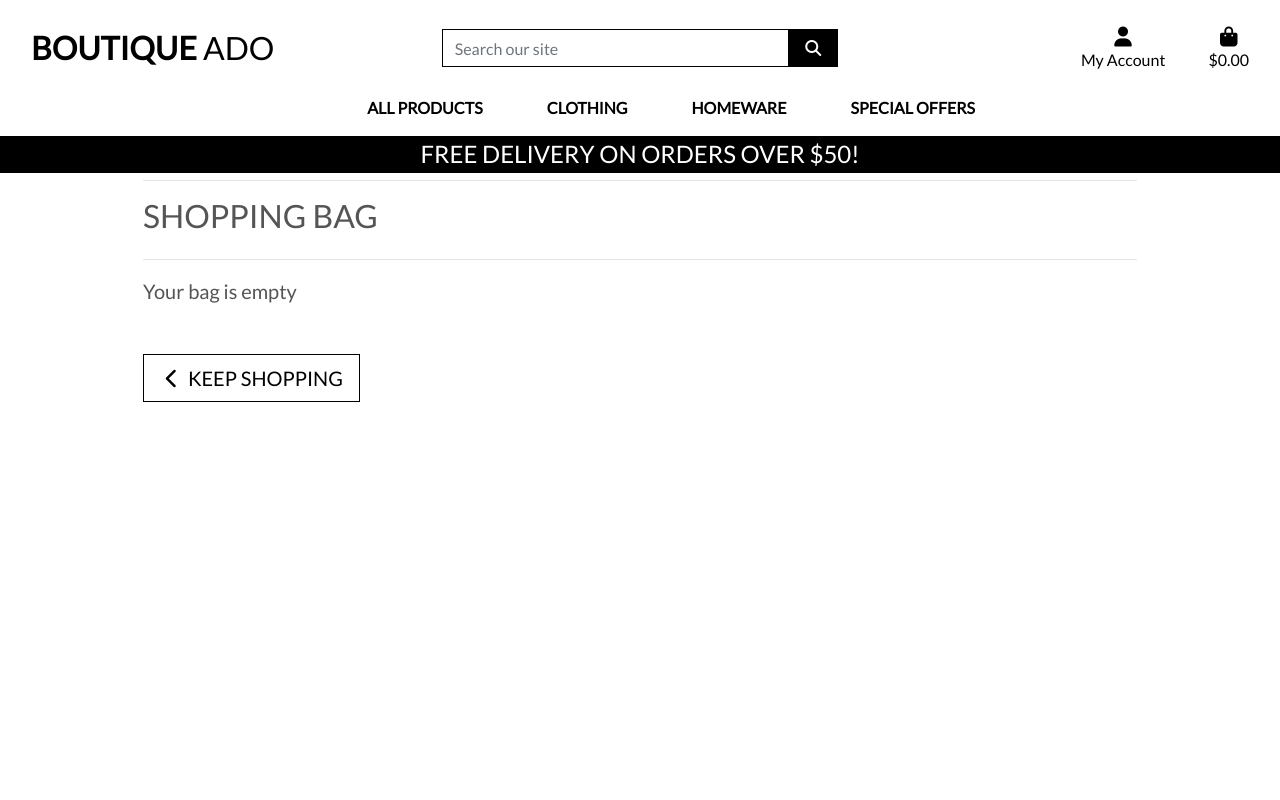
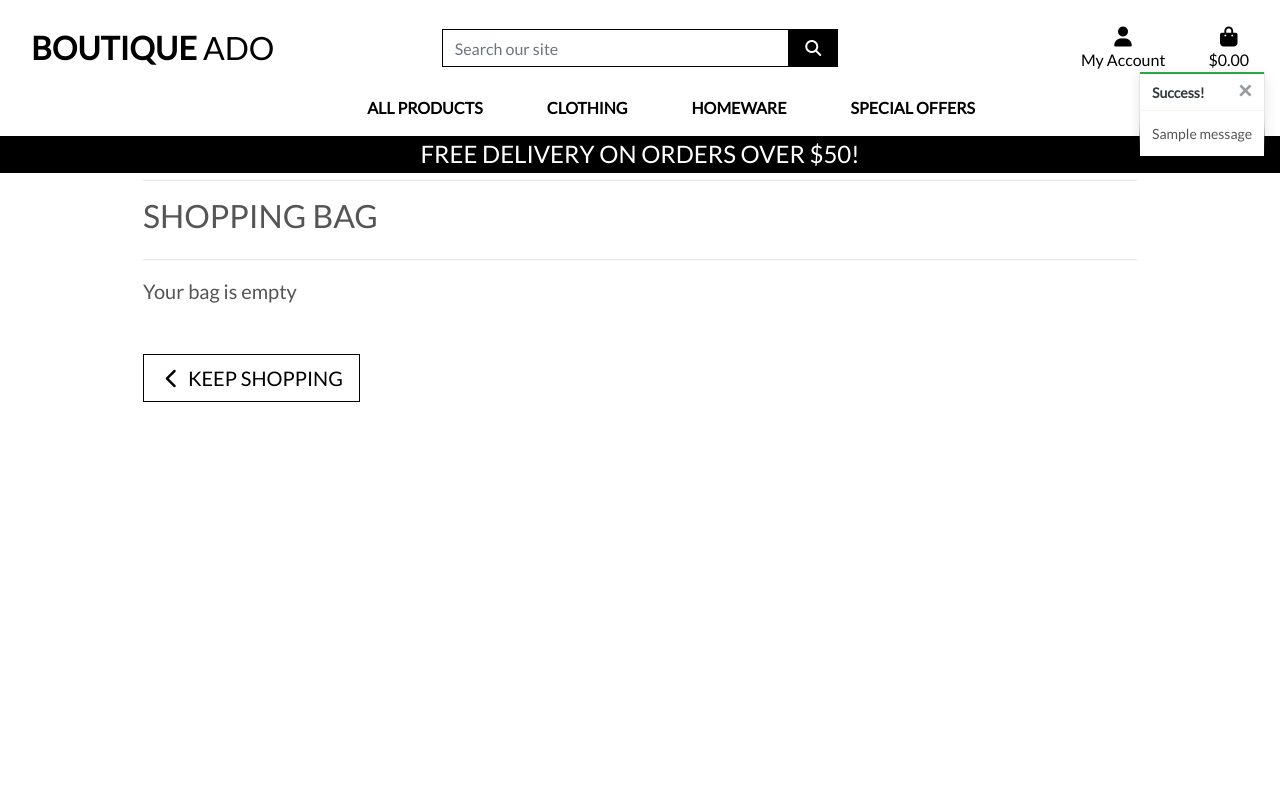
Before and after one commit to Aramantos/boutique_ado_v1, a Django app: page /bag/ in a window 1280 px wide. Run offline with Django 3.2, Linux system fonts and the light colour scheme; tables that the repository leaves empty hold one stand-in row (values such as "Sample post"); one stand-in notice (Sample message) is shown; some libraries are stand-ins or nearby versions.

Commit message:
add toasts

```diff
--- a/bag/contexts.py
+++ b/bag/contexts.py
@@ -2,6 +2,7 @@ from decimal import Decimal
 from django.conf import settings
 from django.shortcuts import get_object_or_404
 from products.models import Product
+
 
 def bag_contents(request):
 
--- a/bag/views.py
+++ b/bag/views.py
@@ -1,4 +1,7 @@
 from django.shortcuts import render, redirect, reverse, HttpResponse
+from django.contrib import messages
+
+from products.models import Product
 
 
 def view_bag(request):
@@ -10,13 +13,12 @@ def view_bag(request):
 def add_to_bag(request, item_id):
     """ Add a quantity of the specified product to the shopping bag """
 
+    product = Product.objects.get(pk=item_id)
     quantity = int(request.POST.get('quantity'))
     redirect_url = request.POST.get('redirect_url')
-
     size = None
     if 'product_size' in request.POST:
         size = request.POST['product_size']
-
     bag = request.session.get('bag', {})
 
     if size:
@@ -32,19 +34,19 @@ def add_to_bag(request, item_id):
             bag[item_id] += quantity
         else:
             bag[item_id] = quantity
+            messages.success(request, f'Added {product.name} to your bag')
 
     request.session['bag'] = bag
     return redirect(redirect_url)
 
 
 def adjust_bag(request, item_id):
-    """ Adjust the quantity of specified product to the specified amount """
+    """Adjust the quantity of the specified product to the specified amount"""
 
     quantity = int(request.POST.get('quantity'))
     size = None
     if 'product_size' in request.POST:
         size = request.POST['product_size']
-
     bag = request.session.get('bag', {})
 
     if size:
@@ -52,16 +54,16 @@ def adjust_bag(request, item_id):
             bag[item_id]['items_by_size'][size] = quantity
         else:
             del bag[item_id]['items_by_size'][size]
-            if not bag[item_id]['items_by_size'][size]:
+            if not bag[item_id]['items_by_size']:
                 bag.pop(item_id)
     else:
         if quantity > 0:
             bag[item_id] = quantity
         else:
-            bag.pop[item_id]
+            bag.pop(item_id)
 
     request.session['bag'] = bag
-    return redirect(reverse("view_bag"))
+    return redirect(reverse('view_bag'))
 
 
 def remove_from_bag(request, item_id):
--- a/boutique_ado/settings.py
+++ b/boutique_ado/settings.py
@@ -79,6 +79,8 @@ TEMPLATES = [
         },
     },
 ]
+
+MESSAGES_STORAGE = 'django.contrib.messages.storage.session.SessionStorage'
 
 AUTHENTICATION_BACKENDS = [
     # Needed to login by username in Django admin, regardless of `allauth`
--- a/static/css/base.css
+++ b/static/css/base.css
@@ -1,9 +1,9 @@
-html{
+html {
     height: 100%;
 }
 
-body{
-    background: url('/media/homepage_background_cropped.jpeg') no-repeat center center fixed;
+body {
+    background: url('/media/homepage_background_cropped.jpg') no-repeat center center fixed;
     background-size: cover;
     height: calc(100vh - 164px);
     color: #555;
@@ -40,15 +40,15 @@ body{
 
 .btn-outline-black {
     background: white;
-    color: black !important;
+    color: black !important; /* use important to override link colors for <a> elements */
     border: 1px solid black;
 }
 
 .btn-outline-black:hover,
 .btn-outline-black:active,
 .btn-outline-black:focus {
-    background: #222;
-    color: white!important;
+    background: black;
+    color: white !important;
 }
 
 .shop-now-button:hover,
@@ -99,7 +99,24 @@ a.category-badge > span.badge:hover {
 .btt-link,
 .update-link,
 .remove-item {
-    cursor: pointer !important;
+    cursor: pointer;
+}
+
+/* ------------------------------- bootstrap toasts */
+
+.message-container {
+    position: fixed;
+    top: 72px;
+    right: 15px;
+    z-index: 99999999999;
+}
+
+.custom-toast {
+    overflow: visible;
+}
+
+.toast-capper {
+    height: 2px;
 }
 
 /* -------------------------------- Media Queries */
@@ -126,7 +143,7 @@ a.category-badge > span.badge:hover {
     }
 }
 
-/* pad the top a bit with navbar collapsed on mobile */
+/* pad the top a bit when navbar is collapsed on mobile */
 @media (max-width: 991px) {
     .header-container {
         padding-top: 116px;
--- a/templates/base.html
+++ b/templates/base.html
@@ -112,7 +112,21 @@
     </header>
 
     {% if messages %}
-        <div class="message-container"></div>
+        <div class="message-container">
+            {% for message in messages %}
+                {% with message.level as level %}
+                    {% if level == 40 %}
+                        {% include 'includes/toasts/toast_error.html' %}
+                    {% elif level == 30 %}
+                        {% include 'includes/toasts/toast_warning.html' %}
+                    {% elif level == 25 %}
+                        {% include 'includes/toasts/toast_success.html' %}
+                    {% else %}
+                        {% include 'includes/toasts/toast_info.html' %}
+                    {% endif %}
+                {% endwith %}
+            {% endfor %}
+        </div>
     {% endif %}
 
     {% block page_header %}
@@ -122,6 +136,9 @@
     {% endblock %}
 
     {% block postloadjs %}
+    <script type="text/javascript">
+        $('.toast').toast('show');
+    </script>
     {% endblock %}
 
 
--- /dev/null
+++ b/templates/includes/toasts/toast_success.html
@@ -0,0 +1,13 @@
+<div class="toast custom-toast rounded-0 border-top-0" data-autohide="false">
+    <div class="arrow-up arrow-success"></div>
+    <div class="w-100 toast-capper bg-success"></div>
+    <div class="toast-header bg-white text-dark">
+        <strong class="mr-auto">Success!</strong>
+        <button type="button" class="ml-2 mb-1 close text-dark" data-dismiss="toast" aria-label="Close">
+            <span aria-hidden="true">&times;</span>
+        </button>
+    </div>
+    <div class="toast-body bg-white">
+        {{ message }}
+    </div>
+</div>
```
Also changed, not shown: templates/includes/toasts/toast_error.html (added, +13 -0 lines), templates/includes/toasts/toast_info.html (added, +13 -0 lines), templates/includes/toasts/toast_warning.html (added, +13 -0 lines). Lines whose indentation alone changed are shown as unchanged.
